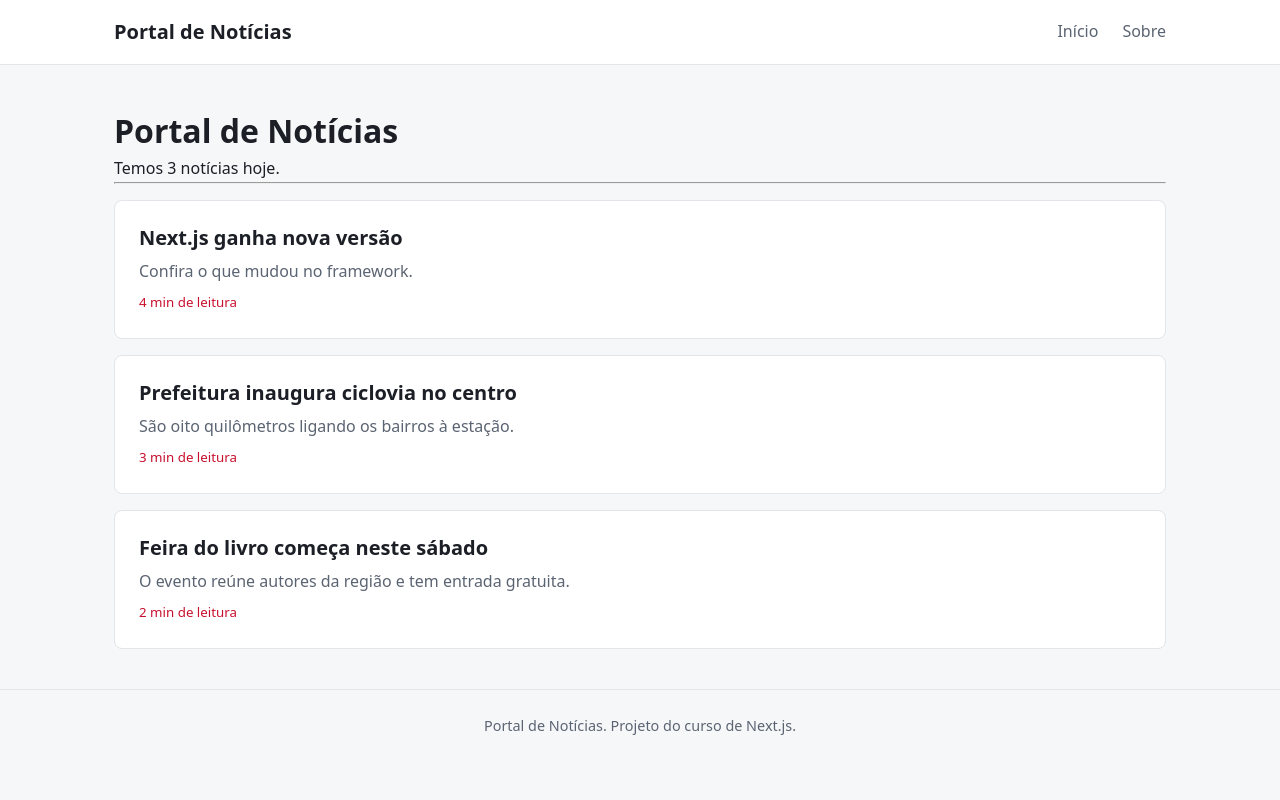
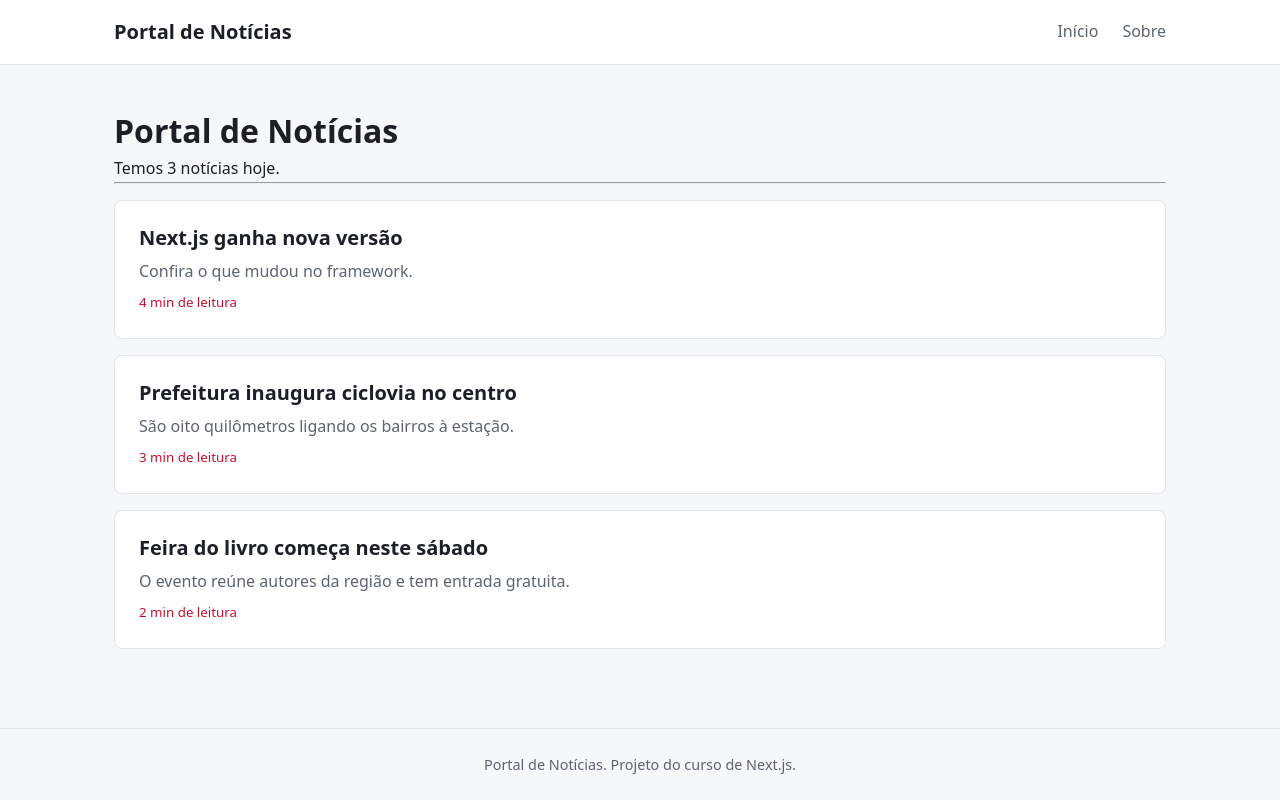
Before and after one commit to profvalmeida/portal-curso, a Next.js app: page / in a window 1280 px wide. Built offline with nearby package versions, Linux system fonts and the light colour scheme.

Commit message:
m02-a03: cabeçalho e rodapé no layout raiz

```diff
--- a/app/globals.css
+++ b/app/globals.css
@@ -25,9 +25,14 @@ body {
   color: var(--cor-texto);
   font-family: system-ui, sans-serif;
   line-height: 1.6;
+  min-height: 100vh;
+  display: flex;
+  flex-direction: column;
 }
 
 main {
+  flex: 1;
+  width: 100%;
   max-width: var(--largura-maxima);
   margin: 0 auto;
   padding: var(--espaco-4) var(--espaco-3);
```
